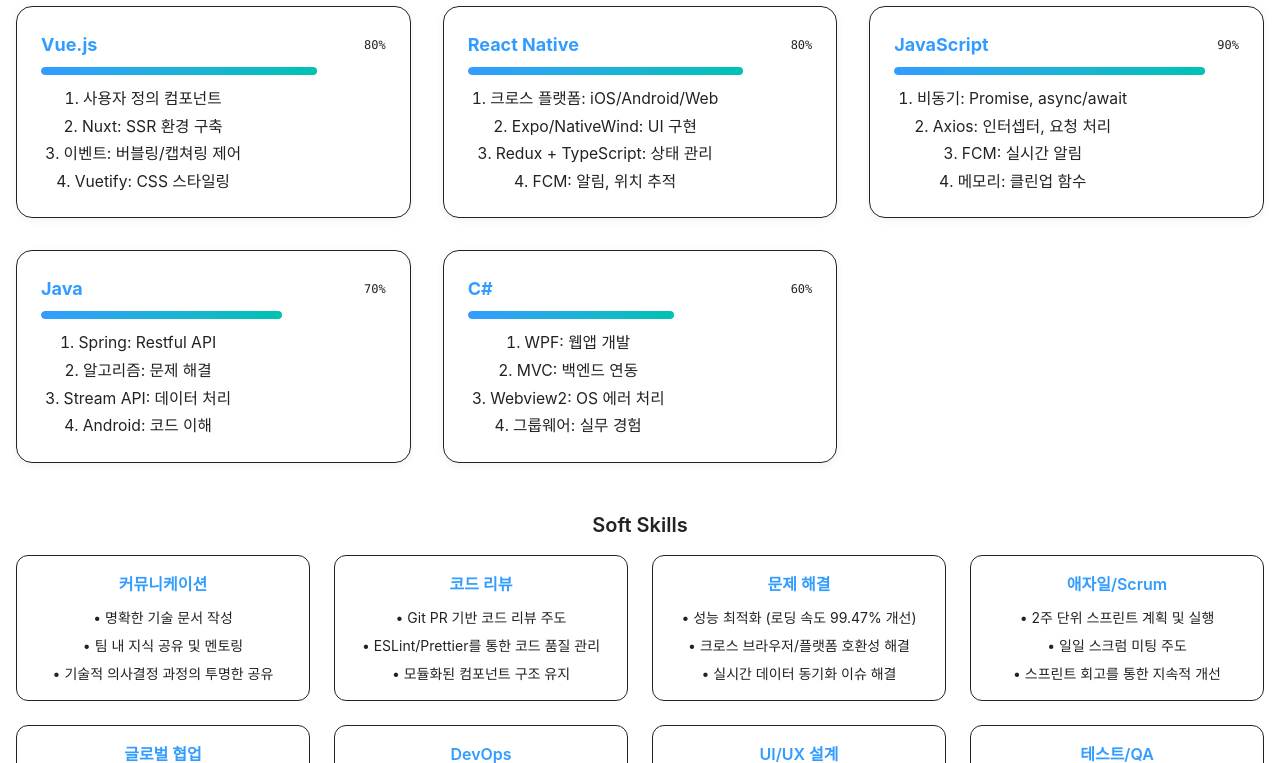
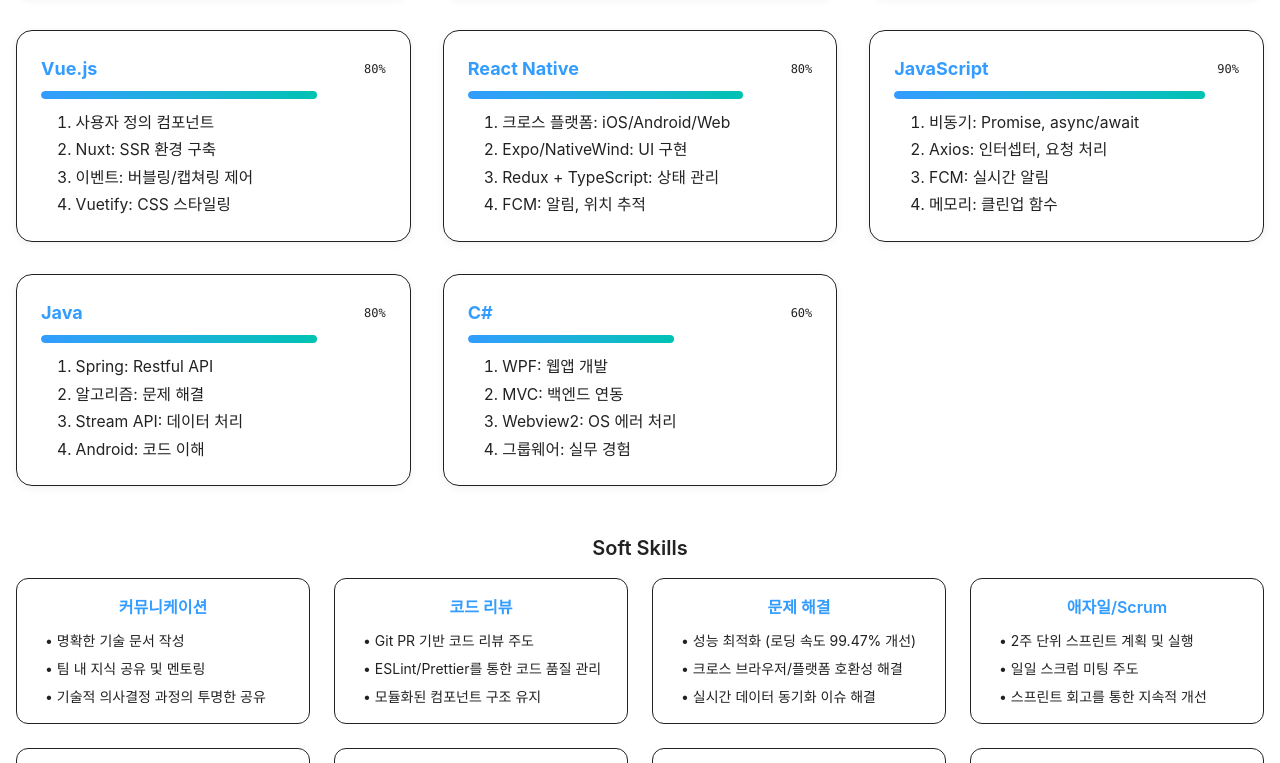
Before and after one commit to JEmilyKoo/portfolio, a Next.js app: page / in a window 1280 px wide. Shown: the part 2497-3260 px from the top of the page. Built offline with nearby package versions, Linux system fonts and the light colour scheme.

Commit message:
feat: 스킬 좌측 정렬

```diff
--- a/components/Skills.tsx
+++ b/components/Skills.tsx
@@ -37,7 +37,7 @@
     'FCM: 실시간 알림',
     '메모리: 클린업 함수'
   ]},
-  { name: 'Java', level: 70, desc: [
+  { name: 'Java', level: 80, desc: [
     'Spring: Restful API',
     '알고리즘: 문제 해결',
     'Stream API: 데이터 처리',
@@ -154,7 +154,7 @@
                       style={{ width: `${s.level}%` }}
                     />
                   </div>
-                  <ol className="text-subText text-[0.98rem] list-decimal list-inside space-y-1">
+                   <ol className="pl-3 text-subText text-[0.98rem] list-decimal list-inside space-y-1 text-left">
                     {s.desc.map((item, index) => (
                       <li key={index} className="pl-1">{item}</li>
                     ))}
@@ -175,7 +175,7 @@
                   <h4 className="font-semibold text-primary mb-3">{skill.category}</h4>
                   <ul className="space-y-2">
                     {skill.details.map((detail, index) => (
-                      <li key={index} className="text-sm text-subText">
+                      <li key={index} className="pl-3 text-sm text-subText  text-left">
                         • {detail}
                       </li>
                     ))}
```
